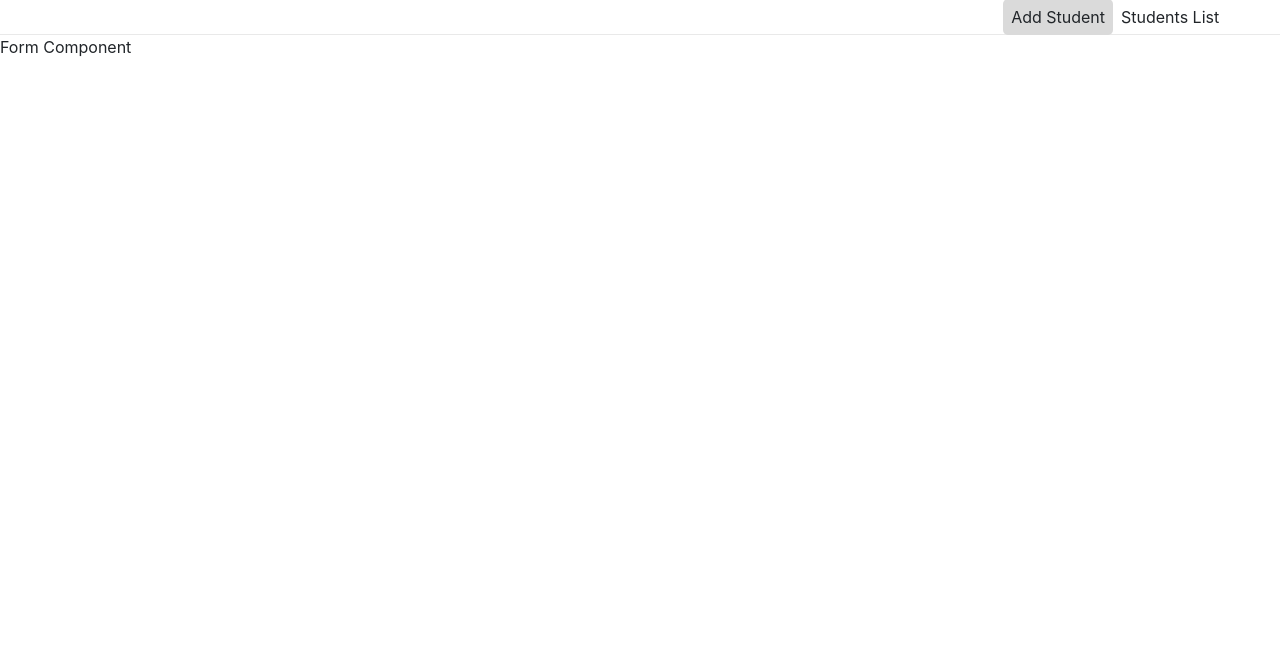
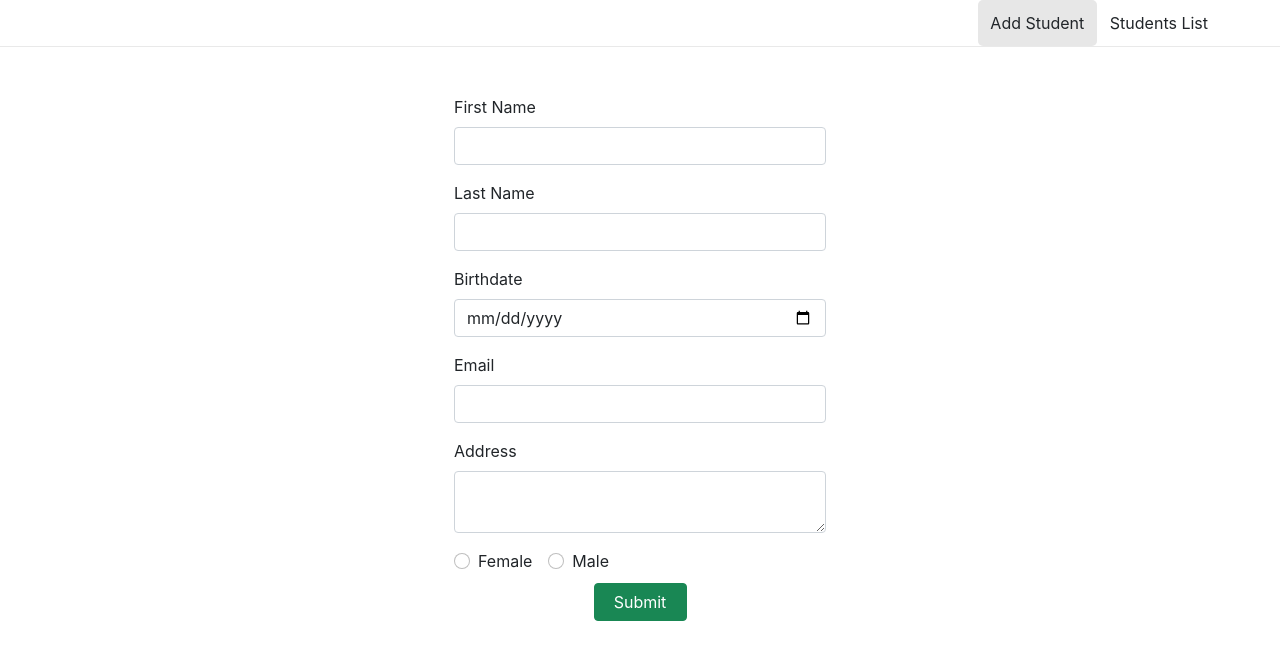
Before and after one commit to AdonayVasquez/students-frontend, a React (Create React App) app: page / in a window 1280 px wide. Shown: the top 660 px of the page. Built offline with nearby package versions, Linux system fonts and the light colour scheme.

Commit message:
form in FormStudent component

```diff
--- a/public/index.html
+++ b/public/index.html
@@ -44,8 +44,10 @@
       To create a production bundle, use `npm run build` or `yarn build`.
     -->
 
-    <!-- Bootstrap JS CDN -->
-    <script src="https://cdn.jsdelivr.net/npm/bootstrap@5.1.0/dist/js/bootstrap.min.js" integrity="sha384-cn7l7gDp0eyniUwwAZgrzD06kc/tftFf19TOAs2zVinnD/C7E91j9yyk5//jjpt/" crossorigin="anonymous"></script>
+  <!-- Bootstrap JS CDN -->
+  <script src="https://cdn.jsdelivr.net/npm/bootstrap@5.1.0/dist/js/bootstrap.min.js"
+    integrity="sha384-cn7l7gDp0eyniUwwAZgrzD06kc/tftFf19TOAs2zVinnD/C7E91j9yyk5//jjpt/"
+    crossorigin="anonymous"></script>
 </body>
 
 </html>
--- a/src/App.css
+++ b/src/App.css
@@ -1,15 +1,15 @@
 .pageSelected {
-  background-color: rgb(218, 218, 218);
+  background-color: rgb(231, 231, 231);
   border-radius: 5px;
 }
 
 .inherit {
   color: inherit;
   text-decoration: none;
-  padding: 0.5rem;
+  padding: 0.8rem;
 }
 
 .navbar {
   border-bottom: 1px solid rgb(233, 233, 233);
-  padding: 0.3rem;
+  padding: 0.7rem;
 }
--- a/src/components/FormStudent.js
+++ b/src/components/FormStudent.js
@@ -1,7 +1,53 @@
-const FormStudent = () => {
+const FormStudent = (props) => {
+
+    const handleSubmitForm = (e) => {
+        e.preventDefault();
+        props.handleFormRequest('probando');
+    }
+
     return (
-        <div>
-            Form Component
+        <div className="container d-flex justify-content-center">
+            <div className="col-10 col-md-6 col-lg-4 mt-5">
+                <form onSubmit={handleSubmitForm}>
+                    <div className="mb-3">
+                        <label forhtml="firstName" className="form-label">First Name</label>
+                        <input type="text" className="form-control" id="firstName"></input>
+                    </div>
+                    <div className="mb-3">
+                        <label forhtml="lastName" className="form-label">Last Name</label>
+                        <input type="text" className="form-control" id="lastName"></input>
+                    </div>
+                    <div className="mb-3">
+                        <label forhtml="birthdate" className="form-label">Birthdate</label>
+                        <input type="date" className="form-control" id="birthdate"></input>
+                    </div>
+                    <div className="mb-3">
+                        <label forhtml="email" className="form-label">Email</label>
+                        <input type="email" className="form-control" id="email"></input>
+                    </div>
+                    <div className="mb-3">
+                        <label forhtml="address" className="form-label">Address</label>
+                        <textarea name="address" id="address" cols="30" className="form-control" rows="2"></textarea>
+                    </div>
+
+                    <div className="d-flex justify-content-start mb-2">
+                        <div className="form-check me-2">
+                            <input className="form-check-input" type="radio" name="female" id="female"></input>
+                            <label className="form-check-label" forhtml="female">
+                                Female
+                            </label>
+                        </div>
+                        <div className="form-check mx-2">
+                            <input className="form-check-input" type="radio" name="male" id="male"></input>
+                            <label className="form-check-label" forhtml="male">
+                                Male
+                            </label>
+                        </div>
+                    </div>
+
+                    <button type="submit" className="btn btn-success w-25 d-block m-auto">Submit</button>
+                </form>
+            </div>
         </div>
     )
 }
--- a/src/pages/AddStudent.js
+++ b/src/pages/AddStudent.js
@@ -1,9 +1,12 @@
 import FormStudent from "../components/FormStudent";
 
 const AddStudent = () => {
+    const handleFormRequest = (data) => {
+        console.log('desde padre ', data);
+    }
     return (
         <div>
-            <FormStudent />
+            <FormStudent handleFormRequest={handleFormRequest} />
         </div>
     )
 }
```
